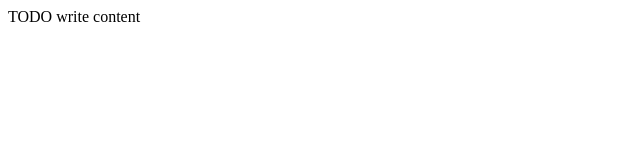
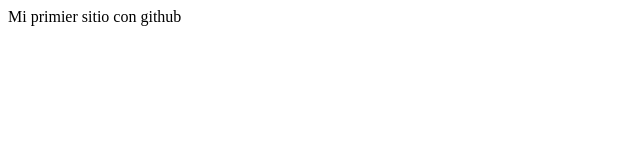
Before and after one commit to jcgalvezocampo1985/git-curso, a website: page public_html/index.html in a window 1280 px wide. Shown: the full height of the page, 0-640 px from the left. Drawn offline with Linux system fonts and the light colour scheme.

Commit message:
Mi segundo commit

```diff
--- a/public_html/index.html
+++ b/public_html/index.html
@@ -11,6 +11,6 @@
         <meta name="viewport" content="width=device-width, initial-scale=1.0">
     </head>
     <body>
-        <div>TODO write content</div>
+        <div>Mi primier sitio con github</div>
     </body>
 </html>
```
